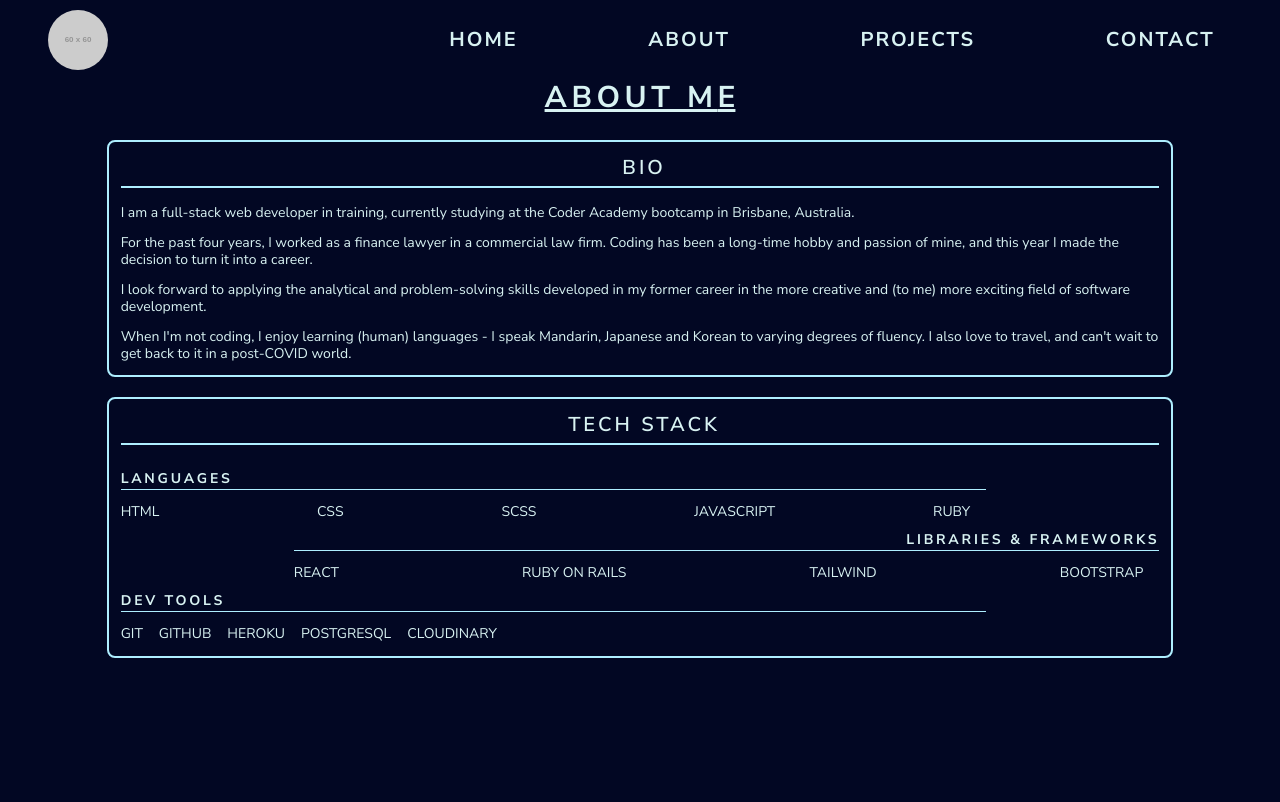
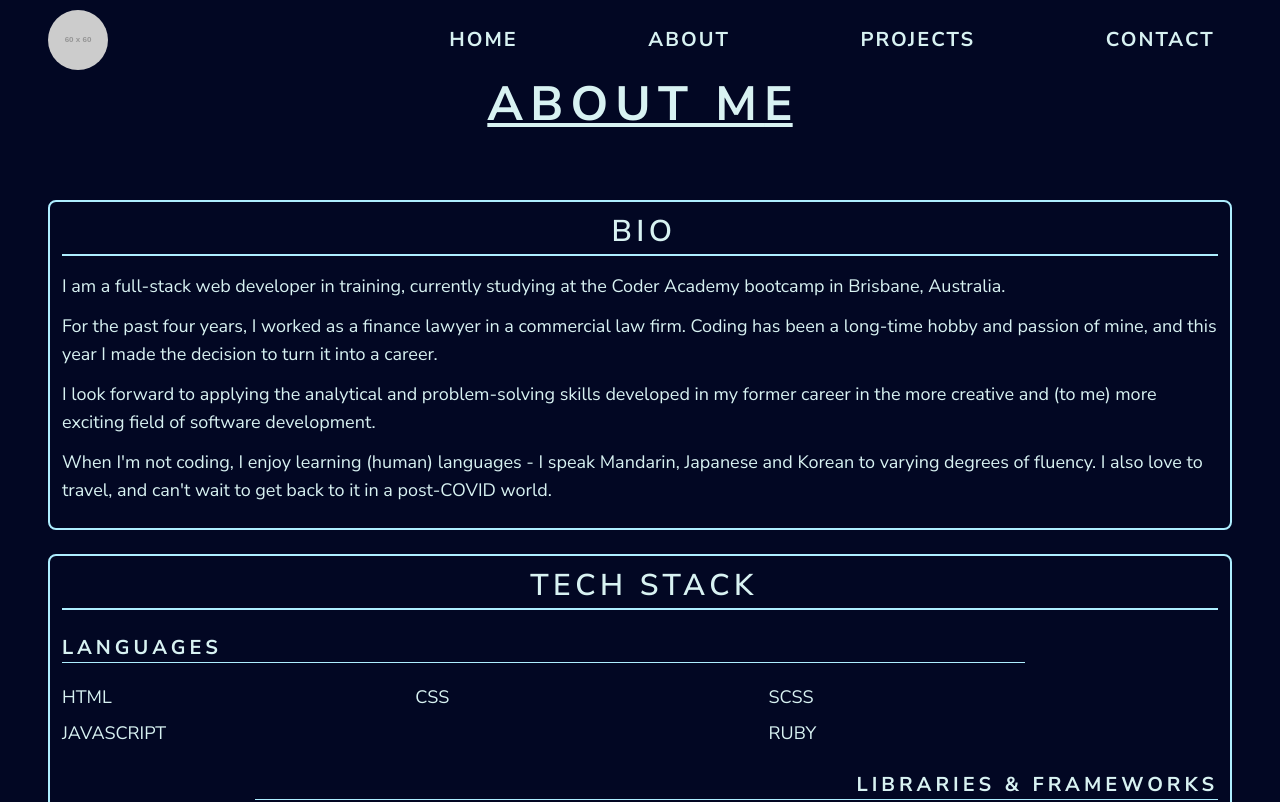
Before and after one commit to chris-kamp/portfolio-react, a React (Create React App) app: page /about in a window 1280 px wide. Shown: the top 802 px of the page. Built offline with nearby package versions, Linux system fonts and the light colour scheme.

Commit message:
implement about page layout up to medium width

```diff
--- a/src/components/about/About.js
+++ b/src/components/about/About.js
@@ -1,24 +1,13 @@
 import Navbar from "../nav/Navbar"
 import AboutHeading from "./AboutHeading"
-import Card from "./Card"
-import Bio from "./Bio"
-import TechStack from "./TechStack"
+import AboutContent from "./AboutContent"
 
 const About = () => {
   return (
     <div className="grid h-screen / grid-rows-2af">
       <Navbar />
-      <main>
-        <AboutHeading />
-        <div className="flex flex-col items-center">
-          <Card heading="BIO">
-            <Bio />
-          </Card>
-          <Card heading="TECH STACK">
-            <TechStack />
-          </Card>
-        </div>
-      </main>
+      <AboutHeading />
+      <AboutContent />
     </div>
   )
 }
--- /dev/null
+++ b/src/components/about/AboutContent.js
@@ -0,0 +1,21 @@
+import Bio from "./Bio";
+import Card from "./Card";
+import TechStack from "./TechStack";
+
+const AboutContent = () => {
+  return (
+    <main className="flex flex-col items-center w-full px-3 sm:p-12">
+      <Card heading="BIO">
+        <Bio />
+      </Card>
+      <Card heading="TECH STACK">
+        <TechStack />
+      </Card>
+      <Card heading="HISTORY">
+        <TechStack />
+      </Card>
+    </main>
+  );
+};
+
+export default AboutContent;
--- a/src/components/about/AboutHeading.js
+++ b/src/components/about/AboutHeading.js
@@ -2,7 +2,7 @@ const AboutHeading = () => {
   return (
     <>
       {/* Span with tracking-normal removes trailing underline caused by letter spacing */}
-      <h1 className="text-3xl font-bold text-center underline text-light tracking-2xwide mb-6">ABOUT M<span className="tracking-normal">E</span></h1>
+      <h1 className="text-3xl xs:text-4xl sm:text-5xl font-bold text-center underline text-light tracking-2xwide mb-6">ABOUT M<span className="tracking-normal">E</span></h1>
     </>
   )
 }
--- a/src/components/about/Bio.js
+++ b/src/components/about/Bio.js
@@ -1,10 +1,12 @@
+import BioPara from "./BioPara"
+
 const Bio = () => {
   return (
     <>
-      <p className="mb-3 text-sm leading-tight text-light">I am a full-stack web developer in training, currently studying at the Coder Academy bootcamp in Brisbane, Australia.</p>
-      <p className="mb-3 text-sm leading-tight text-light">For the past four years, I worked as a finance lawyer in a commercial law firm. Coding has been a long-time hobby and passion of mine, and this year I made the decision to turn it into a career.</p>
-      <p className="mb-3 text-sm leading-tight text-light">I look forward to applying the analytical and problem-solving skills developed in my former career in the more creative and (to me) more exciting field of software development.</p>
-      <p className="text-sm leading-tight text-light">When I'm not coding, I enjoy learning (human) languages - I speak Mandarin, Japanese and Korean to varying degrees of fluency. I also love to travel, and can't wait to get back to it in a post-COVID world.</p>
+      <BioPara>I am a full-stack web developer in training, currently studying at the Coder Academy bootcamp in Brisbane, Australia.</BioPara>
+      <BioPara>For the past four years, I worked as a finance lawyer in a commercial law firm. Coding has been a long-time hobby and passion of mine, and this year I made the decision to turn it into a career.</BioPara>
+      <BioPara>I look forward to applying the analytical and problem-solving skills developed in my former career in the more creative and (to me) more exciting field of software development.</BioPara>
+      <BioPara>When I'm not coding, I enjoy learning (human) languages - I speak Mandarin, Japanese and Korean to varying degrees of fluency. I also love to travel, and can't wait to get back to it in a post-COVID world.</BioPara>
     </>
   )
 }
--- /dev/null
+++ b/src/components/about/BioPara.js
@@ -0,0 +1,9 @@
+const BioPara = (props) => {
+  return (
+    <p className="mb-3 text-sm xs:text-base sm:text-lg leading-tight xs:leading-snug text-light">
+      {props.children}
+    </p>
+  )
+}
+
+export default BioPara
--- a/src/components/about/Card.js
+++ b/src/components/about/Card.js
@@ -1,9 +1,9 @@
 const Card = ({heading, ...props}) => {
   return (
-    <div className="w-5/6 p-3 mb-5 border-2 rounded-lg border-primary">
-      <h2 className="pb-1 pl-2 mb-4 text-xl font-semibold text-center border-b-2 text-light tracking-2xwide border-primary">{heading}</h2>
+    <article className="w-full p-3 mb-6 border-2 rounded-lg border-primary container">
+      <h2 className="pb-1 pl-2 mb-4 text-xl xs:text-2xl sm:text-3xl font-semibold text-center border-b-2 text-light tracking-2xwide border-primary">{heading}</h2>
       {props.children}
-    </div>
+    </article>
   )
 }
 
--- a/src/components/about/TechStack.js
+++ b/src/components/about/TechStack.js
@@ -1,56 +1,32 @@
+import TechStackItem from "./TechStackItem"
+import TechStackSection from "./TechStackSection"
+
 const TechStack = () => {
   return (
     <div className="text-light">
 
+      <TechStackSection posStart={true} heading="LANGUAGES">
+        <TechStackItem>HTML</TechStackItem>
+        <TechStackItem>CSS</TechStackItem>
+        <TechStackItem>SCSS</TechStackItem>
+        <TechStackItem>JAVASCRIPT</TechStackItem>
+        <TechStackItem>RUBY</TechStackItem>
+      </TechStackSection>
 
-      <div className="flex justify-start">
-        <div className="flex flex-col w-full">
-          <div className="w-11/12 xs:w-10/12 mt-2 mb-3 border-b border-primary">
-            <h3 className="font-bold text-sm xs:text-md tracking-3xwide">LANGUAGES</h3>
-          </div>
-          <div className="flex flex-wrap w-11/12 xs:w-10/12 text-xs xs:text-sm">
-              <div className="flex justify-between flex-wrap w-full">
-                <span className="mr-4">HTML</span>
-                <span className="mr-4">CSS</span>
-                <span className="mr-4">SCSS</span>
-                <span className="mr-4">JAVASCRIPT</span>
-                <span className="mr-4">RUBY</span>
-              </div>
-          </div>
-        </div>
-      </div>
+      <TechStackSection posStart={false} heading="LIBRARIES & FRAMEWORKS">
+        <TechStackItem>REACT</TechStackItem>
+        <TechStackItem>RUBY ON RAILS</TechStackItem>
+        <TechStackItem>TAILWIND</TechStackItem>
+        <TechStackItem>BOOTSTRAP</TechStackItem>
+      </TechStackSection>
 
-
-      <div className="flex justify-end">
-        <div className="flex flex-col w-full items-end">
-          <div className="w-11/12 xs:w-10/12 mt-2 mb-3 border-b border-primary">
-            <h3 className="font-bold text-sm xs:text-md tracking-3xwide text-right">LIBRARIES & FRAMEWORKS</h3>
-          </div>
-          <div className="flex flex-wrap justify-between w-11/12 xs:w-10/12 text-xs xs:text-sm">
-            <span className="mr-4">REACT</span>
-            <span className="mr-4">RUBY ON RAILS</span>
-            <span className="mr-4">TAILWIND</span>
-            <span className="mr-4">BOOTSTRAP</span>
-          </div>
-        </div>
-      </div>
-
-      <div className="flex justify-start">
-        <div className="flex flex-col w-full">
-          <div className="w-11/12 xs:w-10/12 mt-2 mb-3 border-b border-primary">
-            <h3 className="font-bold text-sm xs:text-md tracking-3xwide">DEV TOOLS</h3>
-          </div>
-          <div className="flex flex-wrap w-11/12 text-xs xs:text-sm">
-            <span className="mr-4">GIT</span>
-            <span className="mr-4">GITHUB</span>
-            <span className="mr-4">HEROKU</span>
-            <span className="mr-4">POSTGRESQL</span>
-            <span className="mr-4">CLOUDINARY</span>
-          </div>
-        </div>
-      </div>
-
-
+      <TechStackSection posStart={true} heading="DEV TOOLS">
+        <TechStackItem>GIT</TechStackItem>
+        <TechStackItem>GITHUB</TechStackItem>
+        <TechStackItem>HEROKU</TechStackItem>
+        <TechStackItem>POSTGRESQL</TechStackItem>
+        <TechStackItem>CLOUDINARY</TechStackItem>
+      </TechStackSection>
     </div>
   )
 }
--- /dev/null
+++ b/src/components/about/TechStackItem.js
@@ -0,0 +1,9 @@
+const TechStackItem = (props) => {
+  return (
+    <span className="mt-2 mr-4 text-xs min-w-1/3 sm:min-w-1/4 xs:text-sm sm:text-lg">
+      {props.children}
+    </span>
+  )
+}
+
+export default TechStackItem
--- /dev/null
+++ b/src/components/about/TechStackSection.js
@@ -0,0 +1,18 @@
+import TechStackItem from "./TechStackItem"
+
+const TechStackSection = ({posStart, heading, ...props}) => {
+  return (
+    <div className={`flex mt-4 ${posStart ? "justify-start" : "justify-end"}`}>
+      <div className={`flex flex-col w-full ${posStart || "items-end"}`}>
+        <div className="w-11/12 mt-2 mb-3 border-b xs:w-10/12 sm:9/12 border-primary">
+          <h3 className={`font-bold text-sm xs:text-base sm:text-xl tracking-3xwide ${posStart || "text-right"}`}>{heading}</h3>
+        </div>
+        <div className="flex flex-wrap justify-between w-11/12 xs:w-10/12 sm:9/12">
+          {props.children}
+        </div>
+      </div>
+    </div>
+  )
+}
+
+export default TechStackSection
--- a/tailwind.config.js
+++ b/tailwind.config.js
@@ -28,6 +28,18 @@ module.exports = {
         "3xwide": ".2em",
       },
     },
+    minWidth: {
+      '0': '0px',
+      '1/10': '10%',
+      '1/5': '20%',
+      '1/4': '25%',
+      '1/3': '33.3333%',
+      '1/2': '50%',
+      '3/4': '75%',
+      'full': '100%',
+      'min': 'min-content',
+      'max': 'max-content'
+    },
     screens: {
       xs: "360px",
       ...defaultTheme.screens,
```
